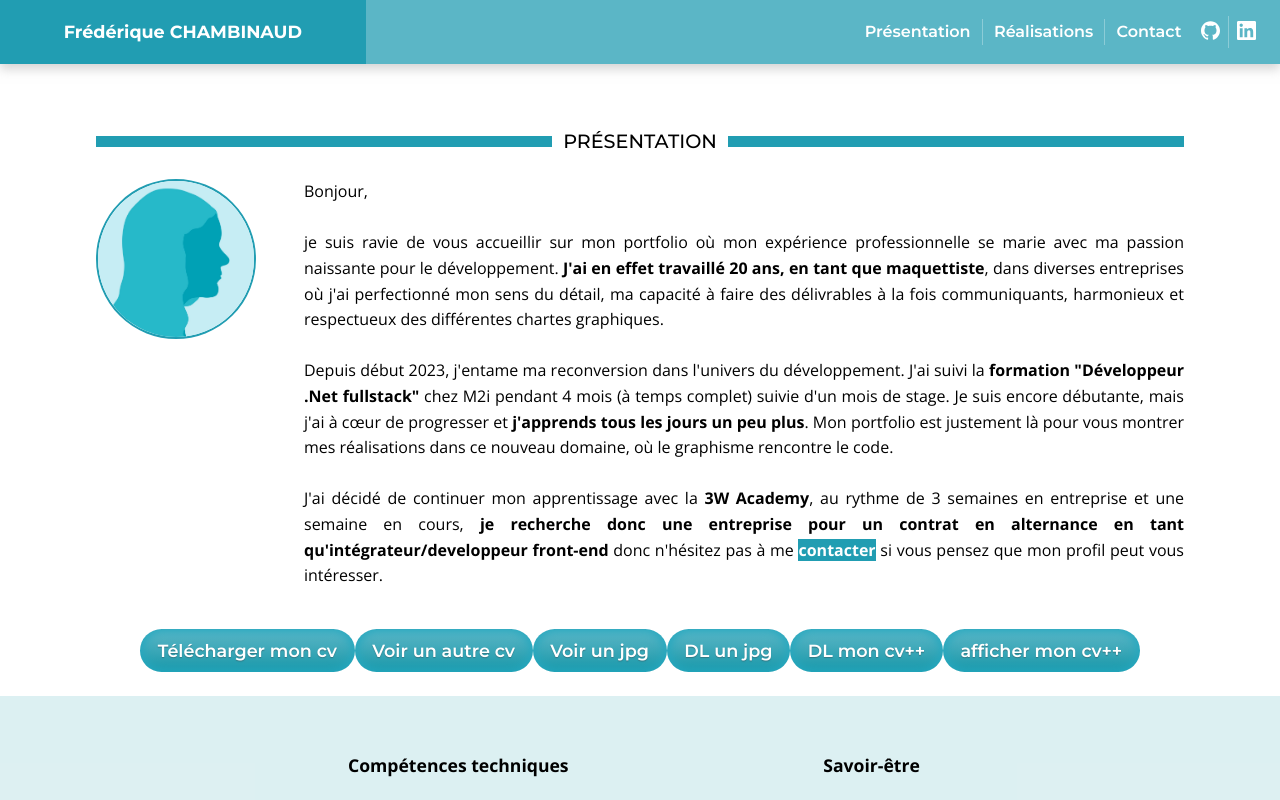
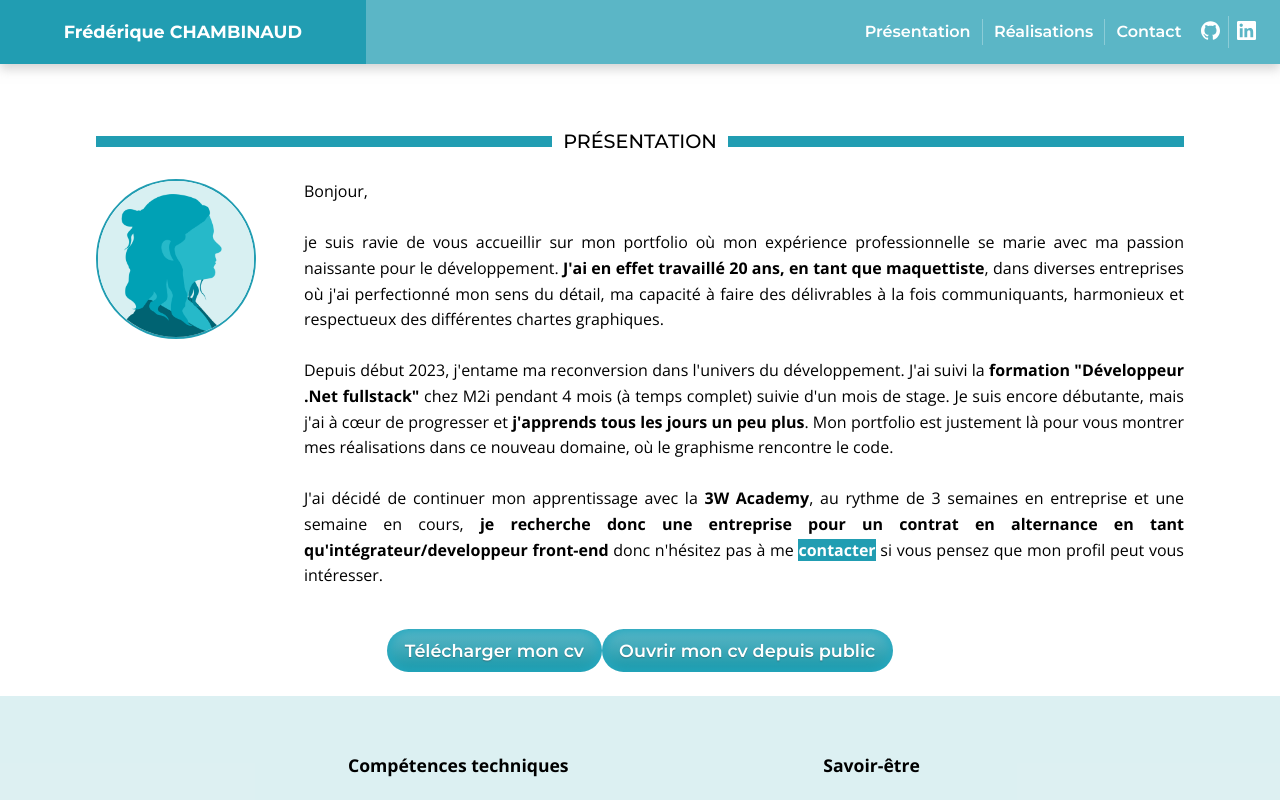
Before and after one commit to lebrasdejesus/Portfolio, a Vue app: page / in a window 1280 px wide. Shown: the top 800 px of the page. Built offline with nearby package versions, Linux system fonts and the light colour scheme.

Commit message:
rectification lien cv

```diff
--- a/src/components/Presentation.vue
+++ b/src/components/Presentation.vue
@@ -10,10 +10,7 @@ import PresentationItemSkills from "./PresentationItemSkills.vue";
         <template #heading>PRÉSENTATION</template>
         <div class="photo-et-texte">
           <div class="photo">
-            <img
-              src="../assets/IMG20230829161457(3)(1)(2).jpg"
-              alt="photo profil"
-            />
+            <img src="../assets/profil-carre.jpg" alt="photo profil" />
           </div>
           <div>
             <p>
@@ -56,6 +53,14 @@ import PresentationItemSkills from "./PresentationItemSkills.vue";
           >
         </button>
         <button>
+          <!-- <a href="../../public/cvfchambinaud-public.pdf" target="_blank"
+            >Ouvrir mon cv depuis public</a
+          > -->
+          <a href="/cvfchambinaud-public.pdf " target="_blank"
+            >Ouvrir mon cv depuis public</a
+          >
+        </button>
+        <!-- <button>
           <a href="src/assets/cvfchambinaud.pdf" target="_blank"
             >Voir un autre cv</a
           >
@@ -73,7 +78,7 @@ import PresentationItemSkills from "./PresentationItemSkills.vue";
           <a href="../assets/cvfchambinaud.pdf" target="_blank"
             >afficher mon cv++</a
           >
-        </button>
+        </button> -->
       </div>
 
       <div class="super-container-hardSkills">
```
Also changed, not shown: src/assets/profil-carre.jpg (added), 8 other files (tests, documents, lock files or other folders).
